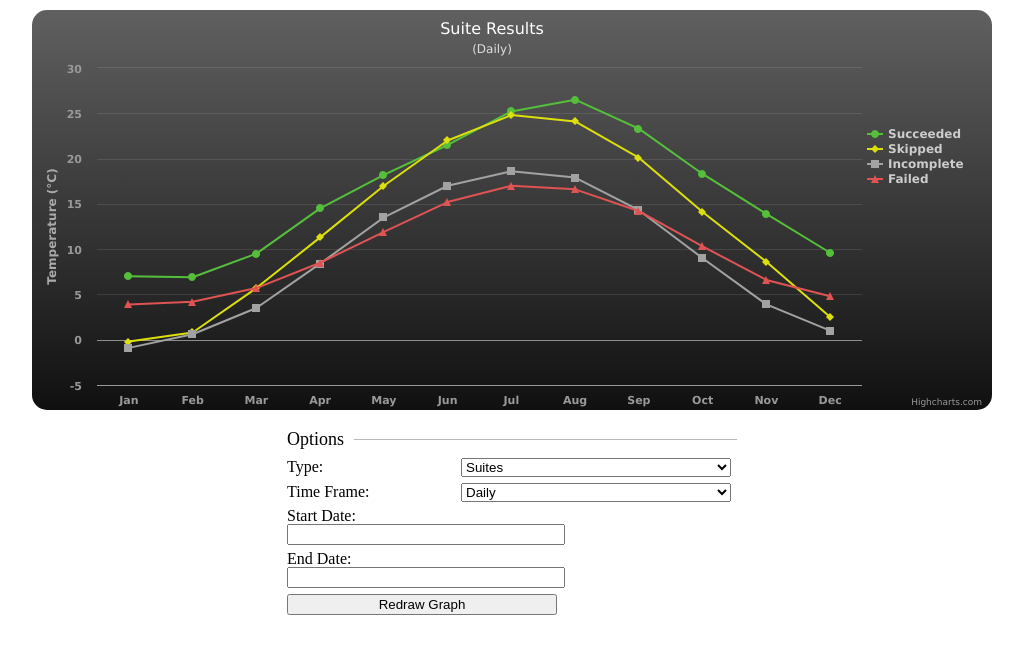
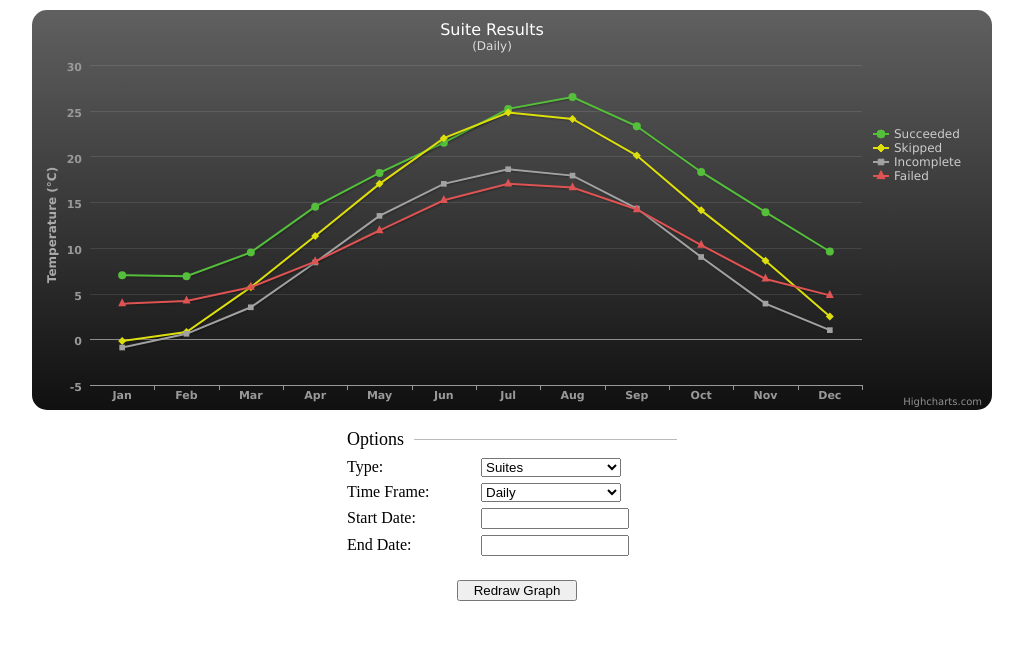
Before and after one commit to VisualPHPUnit/VisualPHPUnit, a PHP site: page /graph.php in a window 1280 px wide. Shown: the top 654 px of the page, without its empty margins (128-1151 px from the left). Run offline with PHP 8.4, Linux system fonts and the light colour scheme; some libraries are stand-ins or nearby versions.

Commit message:
CSS cleanup.

```diff
--- a/ui/css/index.css
+++ b/ui/css/index.css
@@ -153,13 +153,11 @@ form fieldset ol li div label {
         font-size: 11px;
 }
 
-
 #run_tests {
         margin-top: 18px;
         margin-left: 170px;
         width: 90px;
 }
-
 
 .box {
 	overflow:auto;
@@ -389,18 +387,16 @@ hr.small {
 	padding: 0px 29px;
 }
 
-.test .stacktrace {
+.test .stacktrace,
+.test .variables {
 	margin-top: 10px;
 	padding:10px;
 	border: 1px solid #888888;
 	background-color: #CCCCCC;
 }
 
-.test .variables {
-	margin-top: 10px;
-	padding:10px;
-	border: 1px solid #888888;
-	background-color: #CCCCCC;
+pre {
+        word-wrap: break-word;
 }
 
 .hide {
@@ -458,24 +454,27 @@ hr.small {
 /* graph
 ------------------------------ */
 
-/*
-form {
+#graph form {
         margin: 0 auto;
-        width: 960px;
+        width: 330px;
 }
 
-form fieldset legend {
+#graph form fieldset legend {
         padding-bottom: 10px;
 }
 
-form fieldset ol li label {
+#graph form fieldset ol li label {
         display: inline-block;
-        width: 100px;
+        width: 130px;
 }
 
-form fieldset ol li select, input {
+#graph form fieldset ol li select, input {
         display: inline-block;
         width: 140px;
 }
 
-*/
+#redraw_graph {
+        margin-top: 18px;
+        margin-left: 110px;
+        width: 120px;
+}
--- a/ui/graph.html
+++ b/ui/graph.html
@@ -7,7 +7,7 @@
     <link rel="stylesheet" href="ui/css/index.css" media="screen" />
     <link rel='stylesheet' href='ui/css/jquery-ui-1.8.11.custom.css' />
 </head>
-<body>
+<body id='graph'>
     <div id="container" class="highcharts-container"></div>
 
     <form>
@@ -50,8 +50,8 @@
 </body>
 <script src="ui/js/jquery-1.5.1.min.js"></script>
 <script src='ui/js/jquery-ui-1.8.11.custom.min.js'></script>
-<script src="ui/js/highcharts.js"></script>
-<script src="ui/js/themes/gray.js"></script>
+<script src="ui/js/Highcharts-2.1.4/highcharts.js"></script>
+<script src="ui/js/Highcharts-2.1.4/themes/gray.js"></script>
 
 <script>
     var chart;
```
